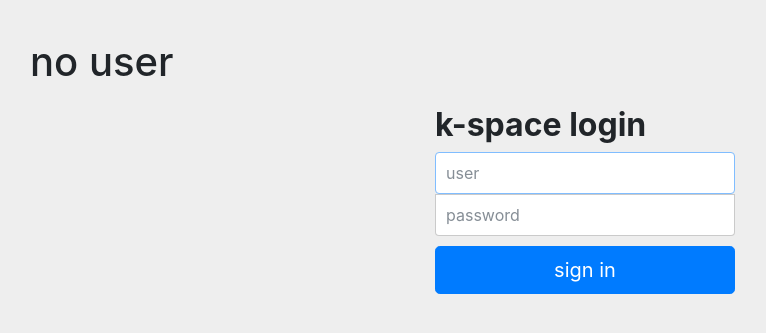
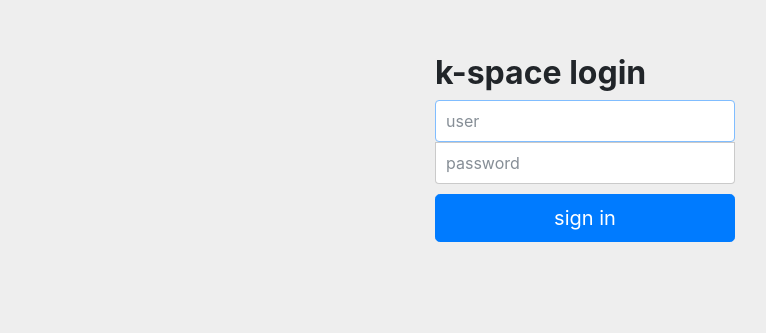
Before and after one commit to k-space-ee/k-space-web, a Django app: page /login/ in a window 1280 px wide. Shown: the top 333 px of the page, without its empty margins (55-821 px from the left). Run offline with Django 3.2, Linux system fonts and the light colour scheme; some libraries are stand-ins or nearby versions.

Commit message:
Removed username from login page

```diff
--- /dev/null
+++ b/challenges/admin.py
@@ -0,0 +1,4 @@
+from django.contrib import admin
+from challenges.models import *
+
+admin.site.register(Challenge)
--- a/templates/login.html
+++ b/templates/login.html
@@ -65,7 +65,6 @@
 	</head>
 	<body>
 		<div class="container">
-			<h1>{{ auth_user }}</h1>
 			<form class="form-signin" id="reg" action="/login/" method="POST">
 				{% csrf_token %}
 				<h2 class="form-signin-heading"><strong>k-space login</strong></h2>
```
